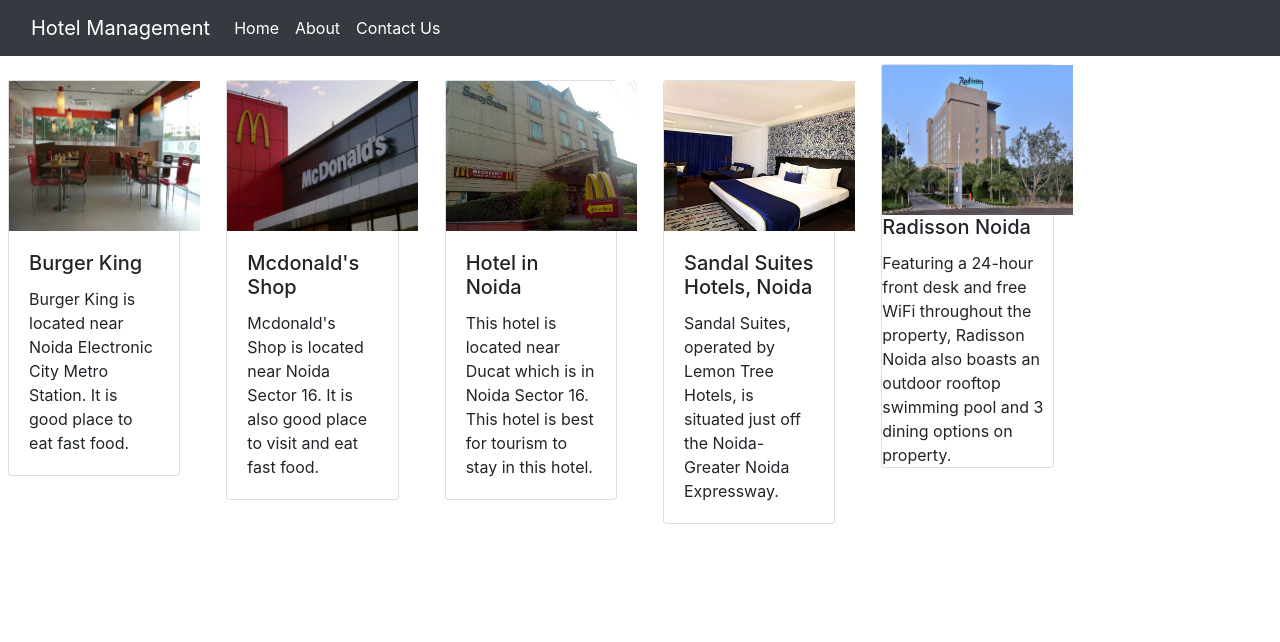
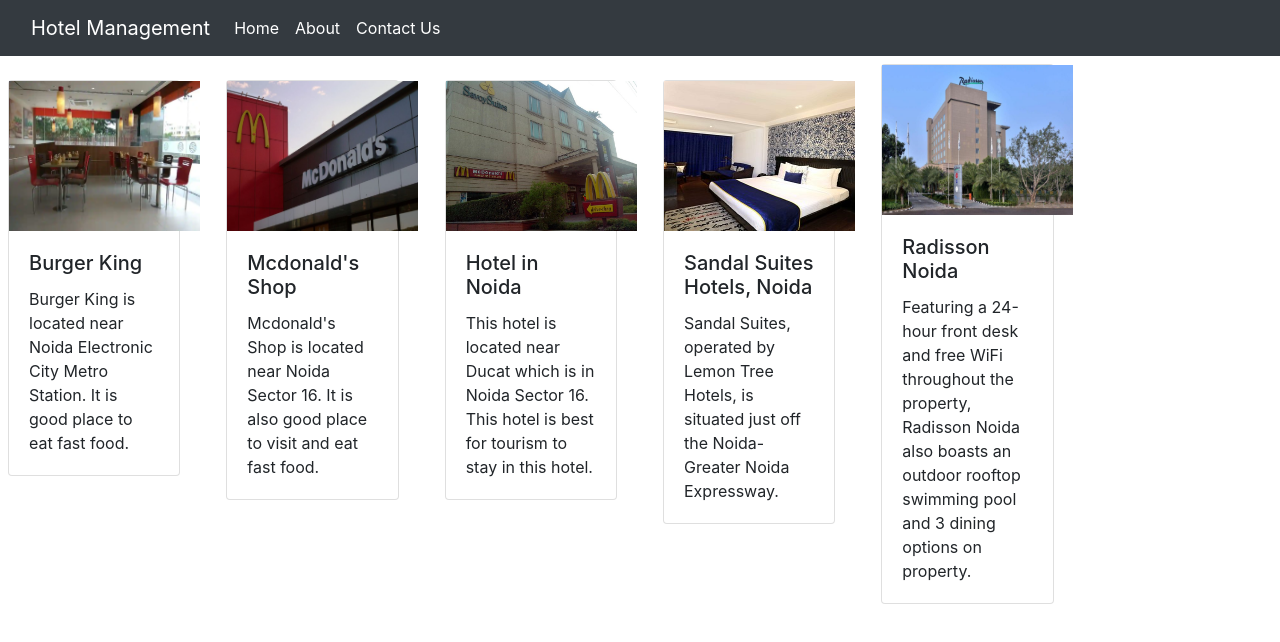
Before and after one commit to Nitin1604/HotelManagement, a React (Create React App) app: page /home in a window 1280 px wide. Shown: the top 642 px of the page. Built offline with nearby package versions, Linux system fonts and the light colour scheme.

Commit message:
Code for home.js

```diff
--- a/src/Components/home.js
+++ b/src/Components/home.js
@@ -71,7 +71,7 @@
                             <div className="card mx-2 my-2">
                                 {/* Image 5 is inserted here */}
                                 <img src={hotel3} alt="hotel3" />
-                                <div className="card-bpdy">
+                                <div className="card-body">
                                     <h5 className="card-title">Radisson Noida</h5>
                                     <p className="card-text">Featuring a 24-hour front desk and free WiFi throughout the property, Radisson Noida also boasts an outdoor rooftop swimming pool and 3 dining options on property.</p>
                                 </div>
```
